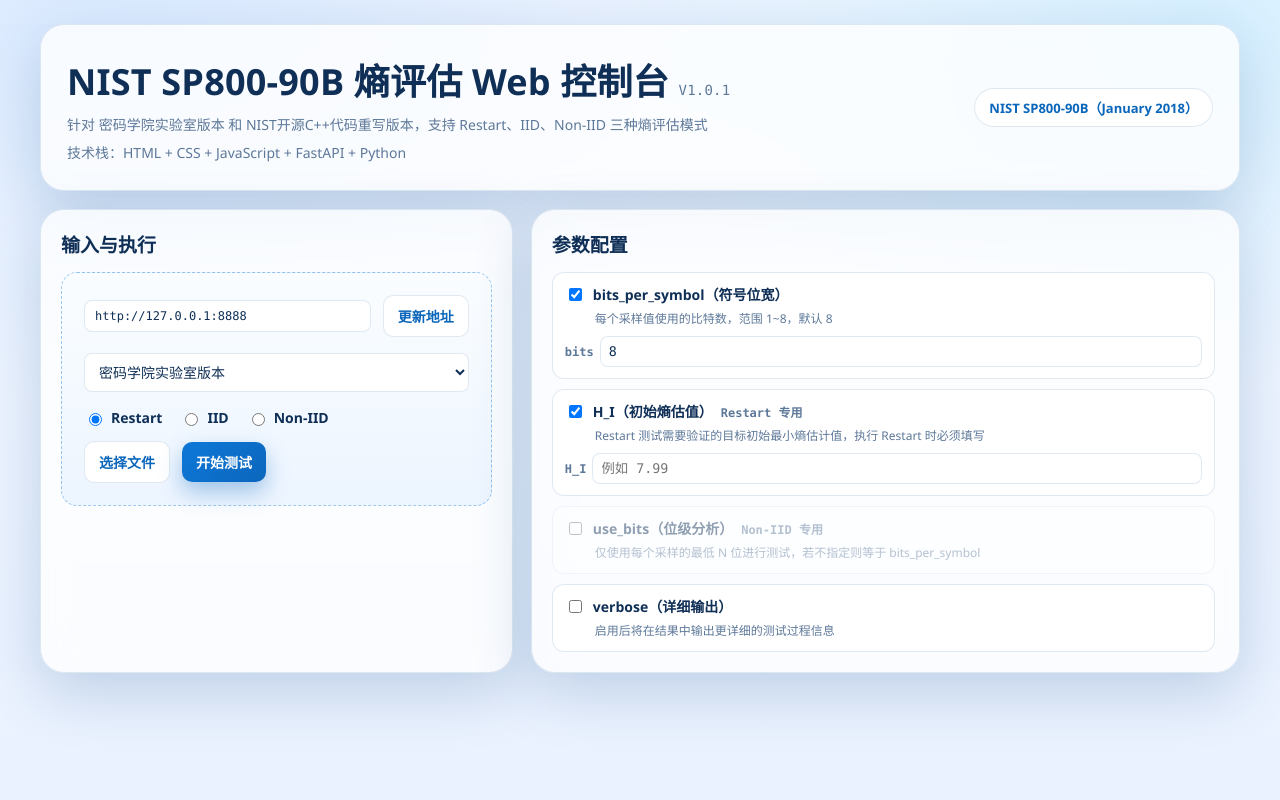
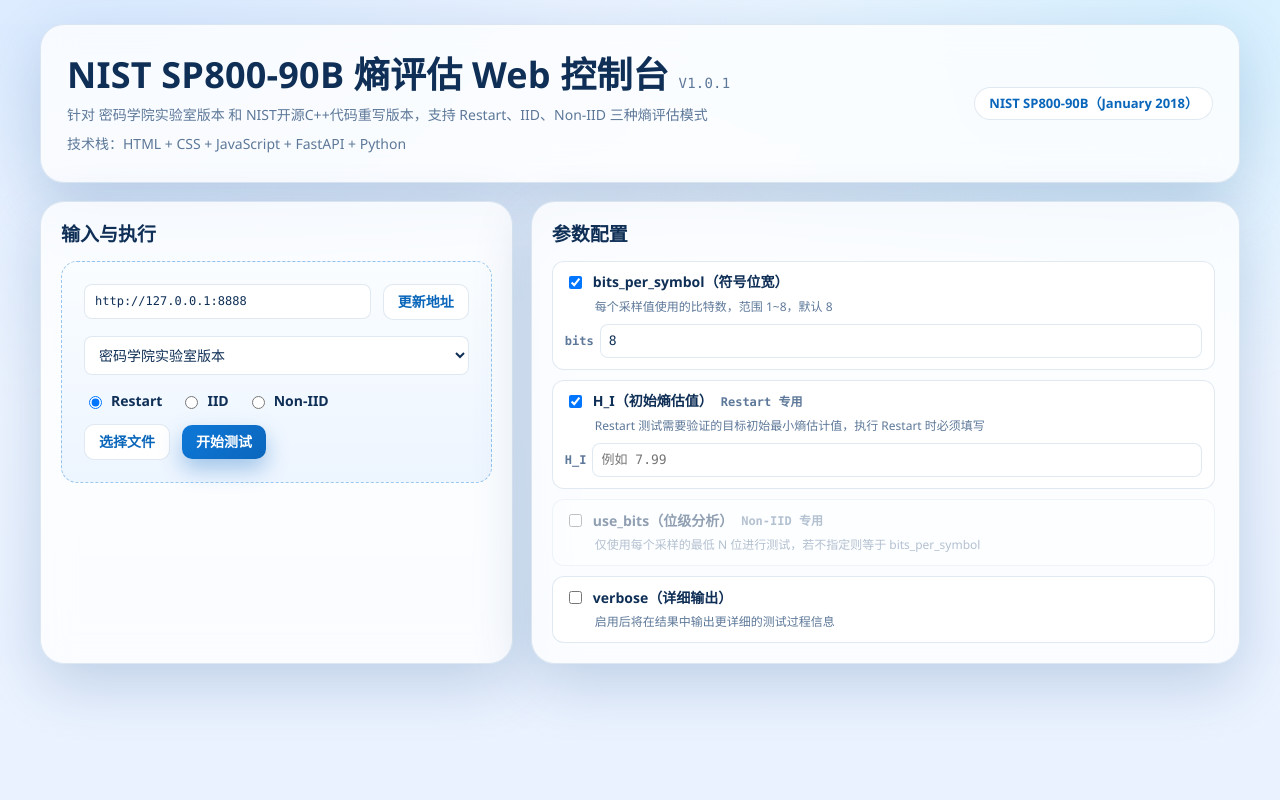
Before and after one commit to ziangdotz/z_est_python, a FastAPI app: page / in a window 1280 px wide. Run offline with FastAPI, Linux system fonts and the light colour scheme.

Commit message:
fix: 修正 Makefile 中的路径错误并优化 index.html 的样式

```diff
--- a/est_web_fastapi/app/templates/index.html
+++ b/est_web_fastapi/app/templates/index.html
@@ -36,6 +40,8 @@
 			padding: 0;
 			min-height: 100%;
 			font-family: var(--font-main);
+			font-size: 16px;
+			line-height: 1.5;
 			color: var(--text);
 			background:
 				radial-gradient(1200px 700px at 8% -8%, #d8e9ff 0%, transparent 62%),
@@ -79,30 +87,35 @@
 			margin: 0;
 			font-size: clamp(24px, 3.2vw, 36px);
 			font-weight: 700;
+			line-height: 1.2;
 			letter-spacing: 0.2px;
+			color: var(--text);
 		}
 
 		.hero p {
 			margin: 8px 0 0;
 			font-size: 14px;
+			line-height: 1.5;
 			color: var(--muted);
 		}
 
 		.chip {
+			display: inline-block;
 			padding: 9px 14px;
 			border: 1px solid var(--line);
 			border-radius: 999px;
 			background: #ffffff;
+			font-size: 13px;
+			font-weight: 700;
+			line-height: 1;
 			color: var(--accent-strong);
-			font-size: 13px;
-			font-weight: 600;
 			white-space: nowrap;
 		}
 
 		.version {
+			font-family: var(--font-mono);
 			font-size: 14px;
 			font-weight: 400;
-			font-family: var(--font-mono);
 			color: var(--muted);
 		}
 
@@ -123,6 +136,9 @@
 		.panel h2 {
 			margin: 0 0 14px;
 			font-size: 19px;
+			font-weight: 600;
+			line-height: 1.3;
+			color: var(--text);
 		}
 
 		/* ===== Upload box ===== */
@@ -155,8 +173,17 @@
 			background: #fff;
 			font-family: var(--font-mono);
 			font-size: 12px;
+			line-height: 1.4;
 			color: var(--text);
-		}
+			outline: none;
+			transition: border-color 150ms ease;
+		}
+
+		.api-row input[type="text"]:focus {
+			border-color: var(--accent);
+		}
+
+		/* ===== Mode row ===== */
 
 		.mode-row {
 			margin-top: 16px;
@@ -165,6 +192,7 @@
 			gap: 18px;
 			align-items: center;
 			font-size: 14px;
+			line-height: 1.4;
 			color: var(--text);
 		}
 
@@ -183,12 +214,16 @@
 			align-items: center;
 		}
 
+		/* ===== Button ===== */
+
 		.btn {
 			padding: 10px 14px;
 			border: none;
 			border-radius: 10px;
+			font-family: var(--font-main);
 			font-size: 14px;
 			font-weight: 600;
+			line-height: 1;
 			cursor: pointer;
 			transition: transform 150ms ease, box-shadow 150ms ease, opacity 150ms ease;
 		}
@@ -309,14 +362,17 @@
 			gap: 8px;
 			font-size: 14px;
 			font-weight: 600;
+			line-height: 1.3;
+			color: var(--text);
+			cursor: pointer;
 		}
 
 		.option-desc {
 			margin-top: 6px;
 			padding-left: 30px;
 			font-size: 12px;
+			line-height: 1.5;
 			color: var(--muted);
-			line-height: 1.5;
 		}
 
 		.option.disabled {
@@ -354,12 +414,15 @@
 		}
 
 		.param-label {
+			font-family: var(--font-mono);
 			font-size: 12px;
 			font-weight: 600;
-			font-family: var(--font-mono);
+			line-height: 1;
 			color: var(--muted);
 			white-space: nowrap;
 		}
+
+		/* ===== Number input ===== */
 
 		input[type="number"] {
 			width: 100%;
@@ -368,15 +431,25 @@
 			border-radius: 8px;
 			background: #fff;
 			font-family: var(--font-mono);
+			font-size: 13px;
+			line-height: 1.4;
 			color: var(--text);
+			outline: none;
+			transition: border-color 150ms ease;
+		}
+
+		input[type="number"]:focus {
+			border-color: var(--accent);
 		}
 
 		/* ===== Result panel ===== */
 
 		.result-panel {
+			display: none;
 			padding: 18px;
-			display: none;
-		}
+		}
+
+		/* ===== Result header ===== */
 
 		.result-header {
 			display: flex;
@@ -1345,17 +1438,6 @@
 			return String(val);
 		}
 
-		function formatCI(ci) {
-			if (!ci) return "-";
-			if (Array.isArray(ci) && ci.length === 2) {
-				return "[" + Number(ci[0]).toFixed(4) + ", " + Number(ci[1]).toFixed(4) + "]";
-			}
-			if (typeof ci === "object" && ci.lower !== undefined) {
-				return "[" + Number(ci.lower).toFixed(4) + ", " + Number(ci.upper).toFixed(4) + "]";
-			}
-			return String(ci);
-		}
-
 		function escapeHTML(str) {
 			return String(str).replace(/&/g, "&amp;").replace(/</g, "&lt;").replace(/>/g, "&gt;");
 		}
```
Also changed, not shown: other parts of est_web_fastapi/app/templates/index.html (+66 -13 lines), 1 other file.
